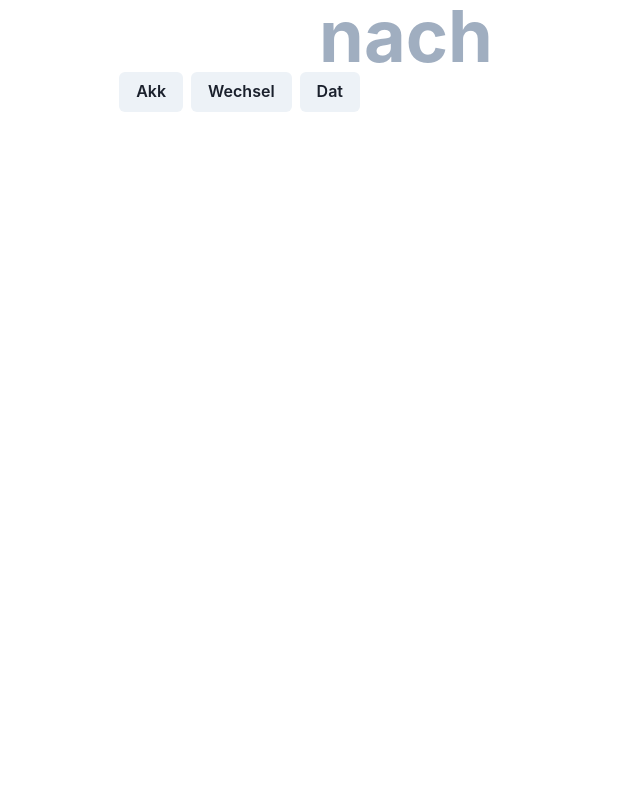
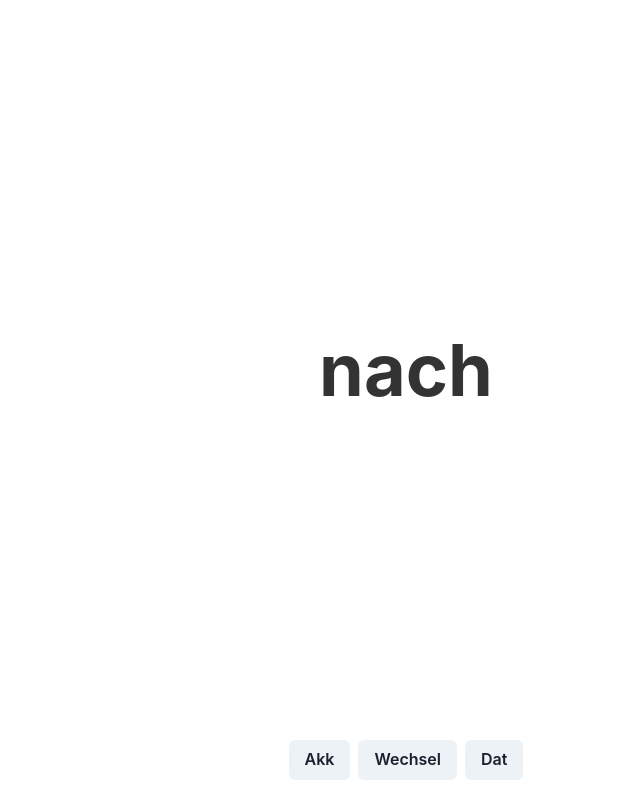
Before and after one commit to altsanz/german-drills, a React (Vite) app: page / in a window 1280 px wide. Shown: the whole page, without its empty margins (234-874 px from the left). Built offline with nearby package versions, Linux system fonts and the light colour scheme.

Commit message:
fix alignments

```diff
--- a/src/App.css
+++ b/src/App.css
@@ -1,6 +1,6 @@
 #root {
-  height: 100%;
-  min-height: 100%;
+  height: 100vh;
+  min-height: 100vh;
   width: 100%;
   min-width: 100%;
 }
--- a/src/App.tsx
+++ b/src/App.tsx
@@ -72,7 +72,7 @@ function App() {
   }, [response]);
 
   const answerColor =
-    right === null ? "gray.400" : right ? "green.400" : "red.400";
+    right === null ? "blackAlpha.800" : right ? "green.400" : "red.400";
 
   const getButtonColorScheme = (buttonValue: Preposition["mode"]) => {
     if (right === null) return "gray";
@@ -82,8 +82,8 @@ function App() {
     return "gray";
   };
   return (
-    <Container>
-      <Box display={"flex"} flexDirection={"column"}>
+    <Container height={"100%"}>
+      <Box display={"flex"} flexDirection={"column"} height={"100%"}>
         <Box
           flexGrow={1}
           display={"flex"}
@@ -96,8 +96,15 @@ function App() {
             </Heading>
           </Box>
         </Box>
-        <Box style={{ paddingBottom: "20px" }}>
-          <ButtonGroup flexGrow={0}>
+        <Box
+          style={{
+            paddingBottom: "20px",
+            display: "flex",
+            justifyContent: "center",
+          }}
+          flexGrow={0}
+        >
+          <ButtonGroup>
             <Button
               colorScheme={getButtonColorScheme("akk")}
               disabled={right !== null}
--- a/src/index.css
+++ b/src/index.css
@@ -14,47 +14,6 @@
   -webkit-text-size-adjust: 100%;
 }
 
-a {
-  font-weight: 500;
-  color: #646cff;
-  text-decoration: inherit;
-}
-a:hover {
-  color: #535bf2;
-}
-
-body {
-  margin: 0;
-  display: flex;
-  place-items: center;
-  min-width: 320px;
-  min-height: 100vh;
-}
-
-h1 {
-  font-size: 3.2em;
-  line-height: 1.1;
-}
-
-button {
-  border-radius: 8px;
-  border: 1px solid transparent;
-  padding: 0.6em 1.2em;
-  font-size: 1em;
-  font-weight: 500;
-  font-family: inherit;
-  background-color: #1a1a1a;
-  cursor: pointer;
-  transition: border-color 0.25s;
-}
-button:hover {
-  border-color: #646cff;
-}
-button:focus,
-button:focus-visible {
-  outline: 4px auto -webkit-focus-ring-color;
-}
-
 @media (prefers-color-scheme: light) {
   :root {
     color: #213547;
```
